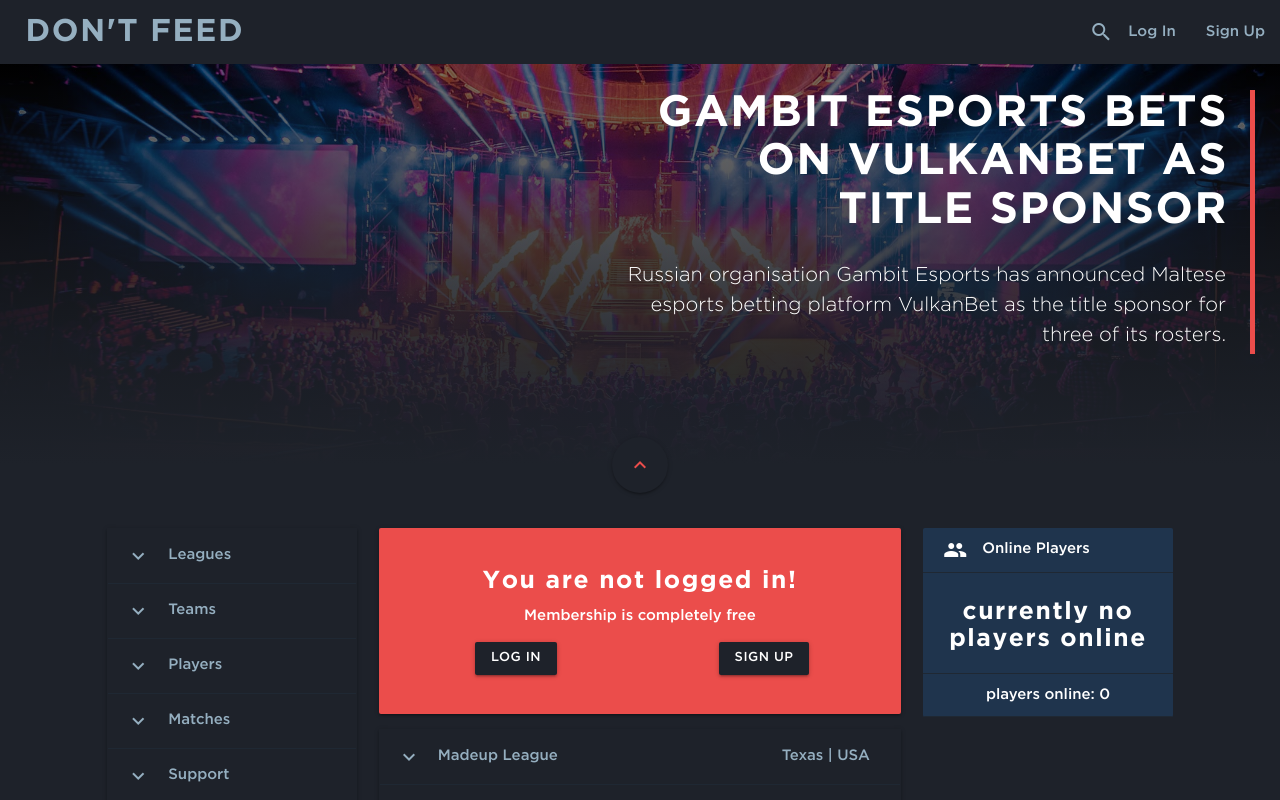
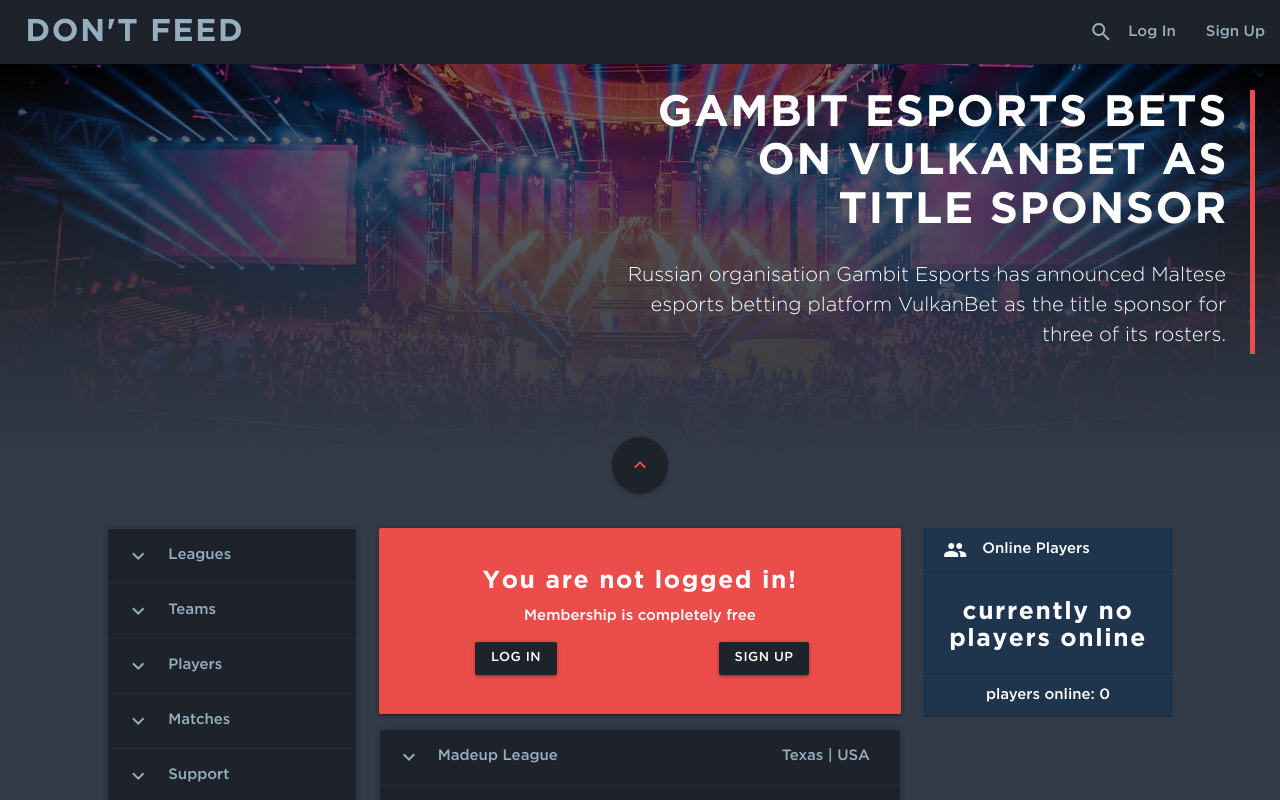
Before and after one commit to innominate-software/DontFeedAPI, a React (Create React App) app in the folder frontend/: page / in a window 1280 px wide. Shown: the top 800 px of the page. Built offline with nearby package versions, Linux system fonts and the light colour scheme.

Commit message:
updates made

```diff
--- a/frontend/src/components/Home/HomePage.jsx
+++ b/frontend/src/components/Home/HomePage.jsx
@@ -42,7 +42,7 @@ class HomePage extends React.Component {
 
     render() {
         return (
-            <div className="app-container container-fluid df-dark-background" >
+            <div className="app-container container-fluid df-dark-background-2" >
                <MainNav/>
                 <div className="container-fluid">
                     <div id="newsCarousel" class="carousel carousel-slider center ">
--- a/frontend/src/components/Register/Register.jsx
+++ b/frontend/src/components/Register/Register.jsx
@@ -5,7 +5,7 @@ class Register extends Component {
 
     render() {
         return (
-            <div className="app-container container-fluid df-dark-background">
+            <div className="app-container container-fluid df-dark-background-2">
                 <MainNav />
                 <div className="container-fluid page-container">
                     <div className="row">
--- a/frontend/src/index.css
+++ b/frontend/src/index.css
@@ -109,7 +109,9 @@ h1, h2, h3, h4, h5, .brand-logo {
 .df-yellow-text {
   color: #f6e58d !important;
 }
-
+.df-dark-background-2 {
+  background: rgb(51, 58, 72);
+}
 .df-black-text {
   color: #0e0e0e !important
 }
@@ -122,14 +124,14 @@ h1, h2, h3, h4, h5, .brand-logo {
 }
 
 .news-item-1 {
-  background-image: linear-gradient(to top,rgba(30, 34, 42,1), 60%,rgba(0,0,0,.52)),url(../../frontend/src/assets/esports-pic-1.jpg);
+  background-image: linear-gradient(to top,rgb(51, 58, 72), 60%,rgba(0,0,0,.52)),url(../../frontend/src/assets/esports-pic-1.jpg);
   background-position: center;
   background-size: cover;
   background-repeat: no-repeat;
 }
 
 .news-item-2 {
-  background-image: linear-gradient(to top,rgba(30, 34, 42,1), 60%,rgba(0,0,0,.52)),url(../../frontend/src/assets/img/vp.jpg);
+  background-image: linear-gradient(to top,rgb(51, 58, 72), 60%,rgba(0,0,0,.52)),url(../../frontend/src/assets/img/vp.jpg);
   background-position: center;
   background-size: cover ;
   background-repeat: no-repeat;
```
